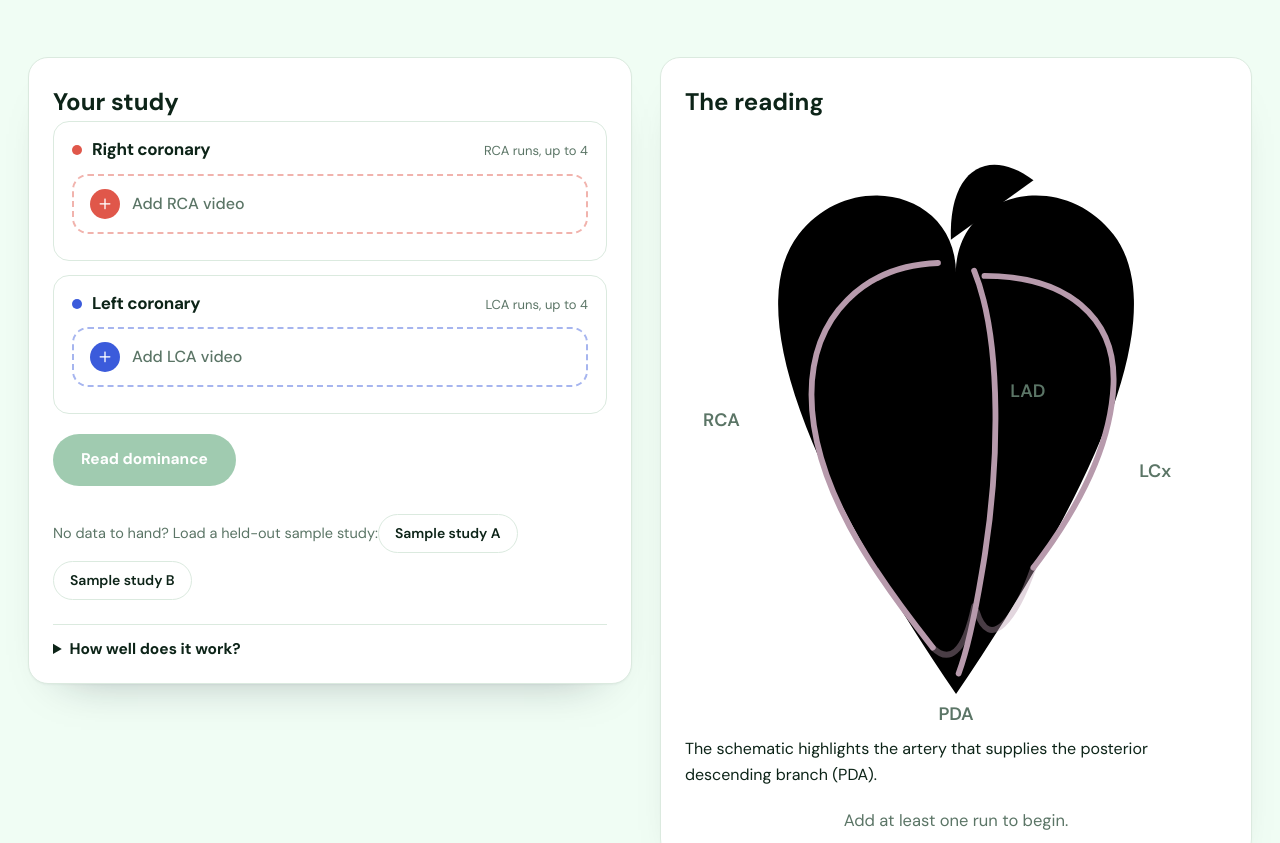
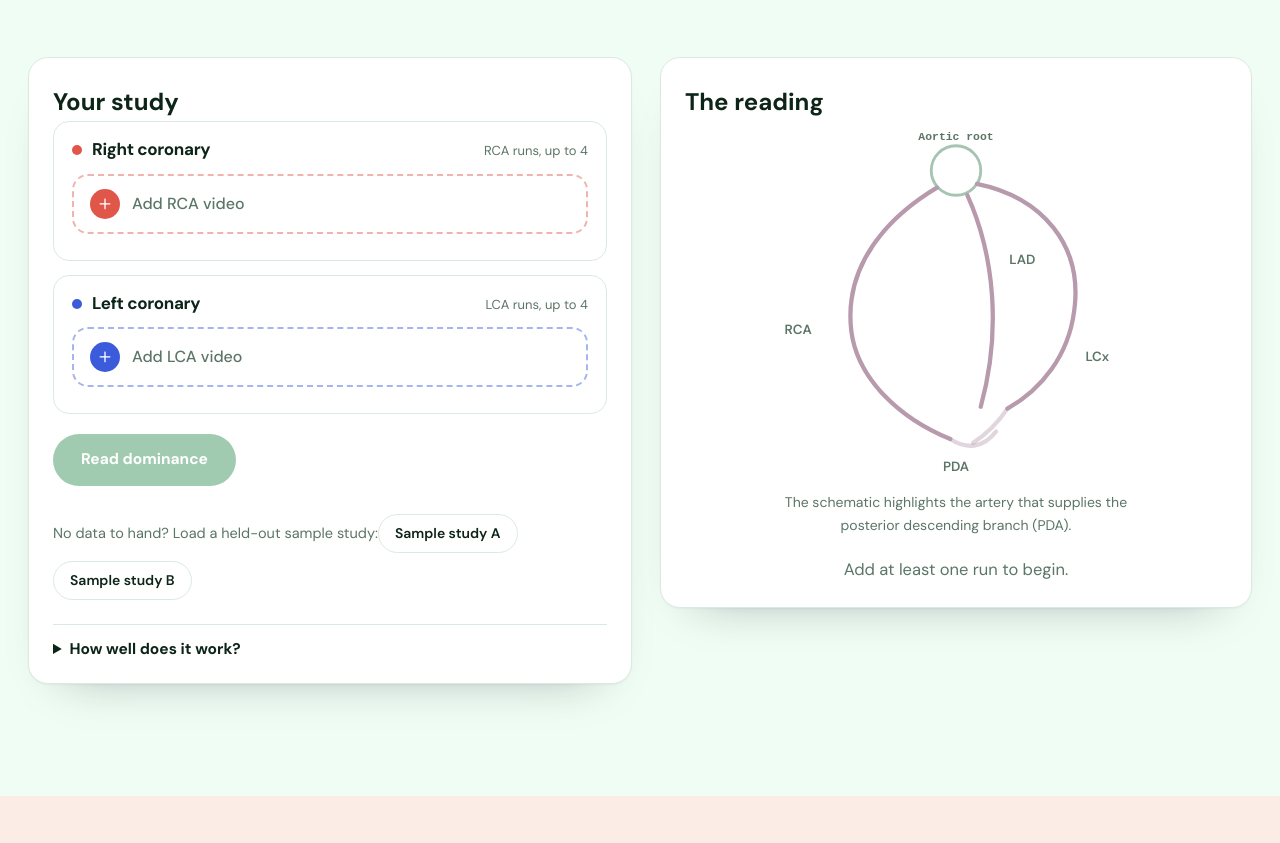
Before and after one commit to kartikpagariya25/arterion-coronary-dominance, a plain HTML site: page frontend/index.html in a window 1280 px wide. Shown: the part 2651-3494 px from the top of the page. After the commit the page ends 3447 px from the top, so only its background shows below. Drawn offline with nearby package versions, Linux system fonts and the light colour scheme; no server answers; a web font is replaced by a local one.

Commit message:
Remove heart imagery and old motion classes from the tool

```diff
--- a/frontend/index.html
+++ b/frontend/index.html
@@ -70,7 +70,7 @@
   <div class="lp-wrap"><div class="lp-head"><span class="lp-pill"><i class="ph-bold ph-flask" aria-hidden="true"></i>Live Tool</span><h2 class="lp-h2">Read a Study</h2><p class="lp-sub">Add the runs, or load a held-out sample study.</p></div></div>
   <div class="lp-tool">
     <main class="wrap plate">
-      <section class="study card spot rise" style="--i:3" aria-label="Study builder">
+      <section class="study card" aria-label="Study builder">
         <h2>Your study</h2>
 
         <div class="slots">
@@ -102,25 +102,24 @@
         </details>
       </section>
 
-      <section class="atlas card spot rise" style="--i:4" aria-label="Result">
+      <section class="atlas card" aria-label="Result">
         <h2>The reading</h2>
-        <figure class="heart-fig" id="figure" data-state="idle">
-          <svg viewBox="0 0 420 476" role="img" aria-label="Schematic of the coronary arteries">
-            <defs><radialGradient id="tissue" cx="50%" cy="38%" r="70%"><stop offset="0" stop-color="#ffe8de"/><stop offset="1" stop-color="#f3bcc0"/></radialGradient></defs>
-            <path class="aorta" d="M206 92C204 36 236 20 270 46"/>
-            <path class="heart" d="M210 118C210 54 128 36 88 88C48 140 82 256 210 444C338 256 372 140 332 88C292 36 210 54 210 118Z"/>
+        <figure class="coro-fig" id="figure" data-state="idle">
+          <svg viewBox="0 0 420 380" role="img" aria-label="Schematic of the right and left coronary arteries">
+            <circle class="root" cx="210" cy="52" r="26"/>
+            <text class="aortic" x="210" y="20" text-anchor="middle">Aortic root</text>
             <g class="vessels">
-              <path id="v-lad" class="vessel lad" d="M224 116C246 170 244 270 230 350C224 386 218 412 212 428"/>
-              <path id="v-lcx" class="vessel lcx" d="M232 120C296 120 334 152 332 204C330 254 302 304 270 346"/>
-              <path id="v-rca" class="vessel rca" d="M196 110C140 112 98 150 98 212C98 282 146 350 192 408"/>
-              <path id="v-pda-r" class="vessel pda pda-r" d="M192 408C204 420 216 414 224 376"/>
-              <path id="v-pda-l" class="vessel pda pda-l" d="M270 346C256 386 236 412 226 380"/>
+              <path id="v-rca" class="vessel rca" d="M190 70C140 100 92 150 100 220C106 270 150 312 204 334"/>
+              <path id="v-pda-r" class="vessel pda pda-r" d="M204 334C222 346 240 342 252 326"/>
+              <path id="v-lad" class="vessel lad" d="M222 78C250 140 258 220 236 300"/>
+              <path id="v-lcx" class="vessel lcx" d="M232 66C300 80 344 130 334 200C328 246 300 282 264 302"/>
+              <path id="v-pda-l" class="vessel pda pda-l" d="M264 302C252 320 240 330 228 338"/>
             </g>
             <g class="lbl">
-              <text x="14" y="236" text-anchor="start">RCA</text>
-              <text x="252" y="214">LAD</text>
-              <text x="352" y="276" text-anchor="start">LCx</text>
-              <text x="210" y="464" text-anchor="middle">PDA</text>
+              <text x="30" y="224" text-anchor="start">RCA</text>
+              <text x="266" y="150">LAD</text>
+              <text x="346" y="252" text-anchor="start">LCx</text>
+              <text x="210" y="368" text-anchor="middle">PDA</text>
             </g>
           </svg>
           <figcaption id="figcap">The schematic highlights the artery that supplies the posterior descending branch (PDA).</figcaption>
```
